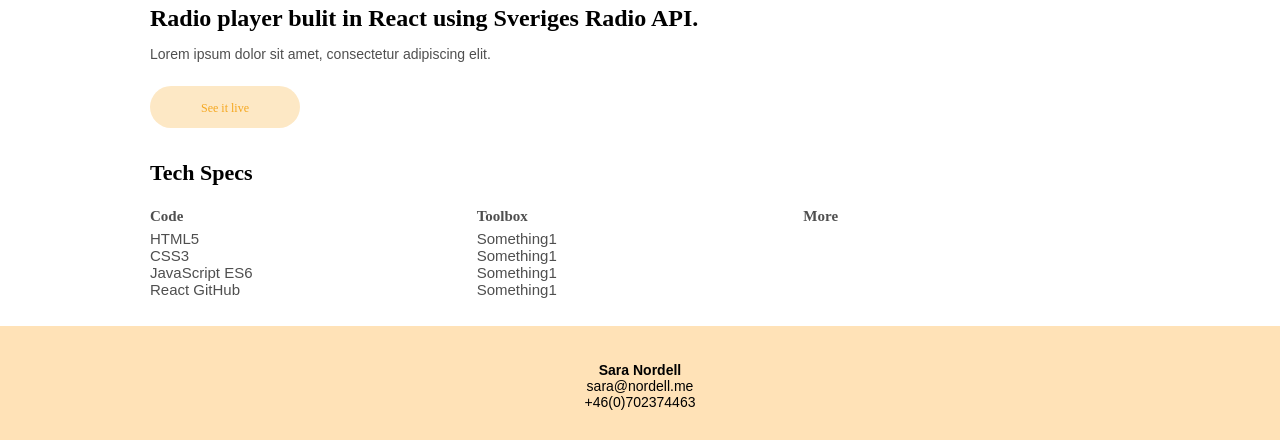
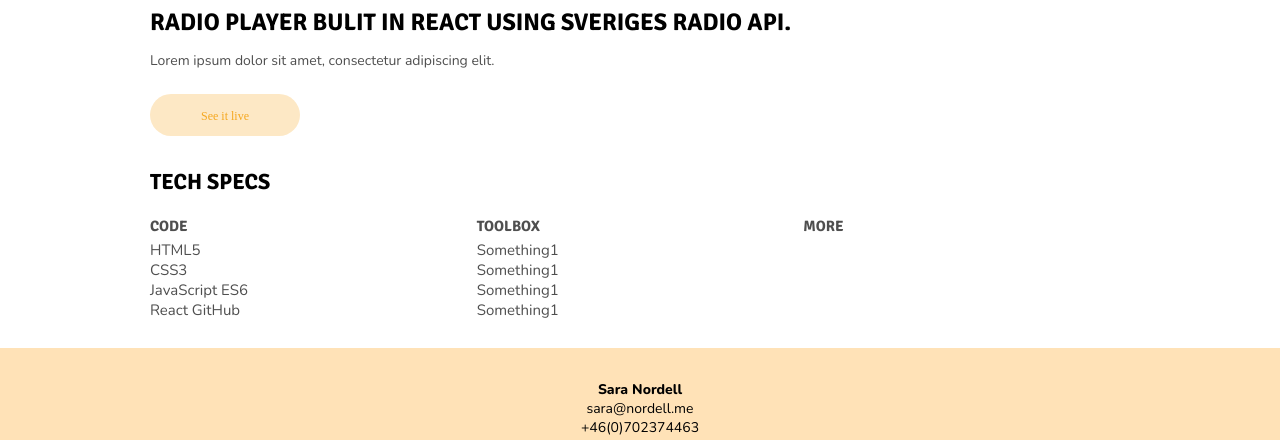
Before and after one commit to NordellS/portfolio, a React app: page /#/case/1 in a window 1280 px wide. Shown: the part 787-1227 px from the top of the page. Built offline with nearby package versions, Linux system fonts and the light colour scheme.

Commit message:
Style
font

```diff
--- a/src/index.css
+++ b/src/index.css
@@ -1,14 +1,7 @@
-@font-face {
-  font-family: BigJohn;
-  src: url(/fonts/BIG JOHN.otf);
-}
-
-@font-face {
-  font-family: SlimJoe;
-  src: url(/fonts/SLIM JOE.otf);
-}
 
 @import url('https://fonts.googleapis.com/css?family=Nunito:400,800');
+@import url('https://fonts.googleapis.com/css?family=Signika:400,700');
+
 
 body {
   margin: 0;
@@ -19,7 +12,9 @@
 
 /* Proffessional title */
 h1{
-  font-family: BigJohn;
+  font-family: 'Signika', sans-serif;
+  font-weight: 700;
+  text-transform: uppercase;
   font-size: 42px;
   margin: 3px 0;
   color: #000;
@@ -140,14 +135,18 @@
 
   /* TECH, SKILLS, STUDIES headline */
   h3{
-    font-family: BigJohn;
+    font-family: 'Signika', sans-serif;
+    font-weight: 700;
+    text-transform: uppercase;
     font-size: 22px;
     color: #000;
   }
 
   /* Headlines in textboxes under TECH, SKILLS, STUDIES*/
   .textBox h4{
-    font-family: BigJohn;
+    font-family: 'Signika', sans-serif;
+    font-weight: 700;
+    text-transform: uppercase;
     font-size: 15px;
     margin: 0;
     padding-bottom: 5px;
```
